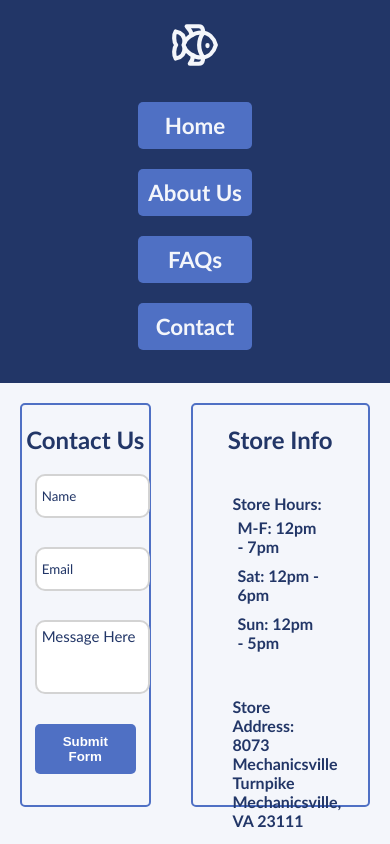
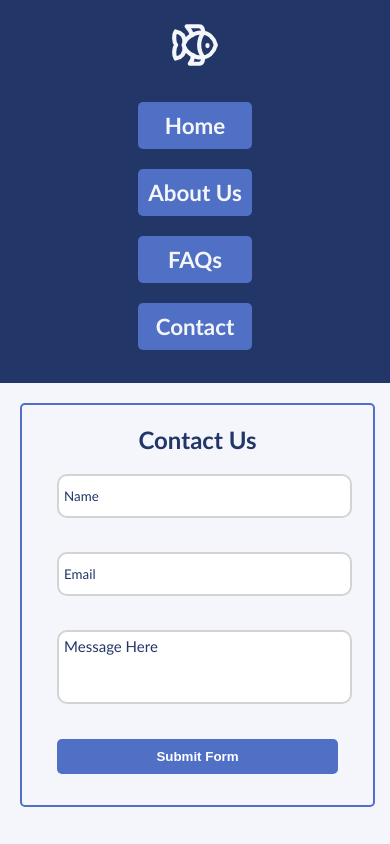
Before and after one commit to meckard/Skoolz-of-Fish, a Next.js app: page /contact in a window 390 px wide. Shown: the top 844 px of the page. Built offline with nearby package versions, Linux system fonts and the light colour scheme.

Commit message:
made contact form responsive

```diff
--- a/app/page.module.css
+++ b/app/page.module.css
@@ -177,6 +177,19 @@
 
 	.about section {
 		margin: 50px 0;
+	}
+
+	.contactPage {
+		flex-direction: column;
+		width: 90%;
+	}
+
+	.contactPage .contactUs {
+		width: 100%;
+	}
+
+	.contactPage .storeInfo {
+		width: 100%
 	}
 }
 
```
